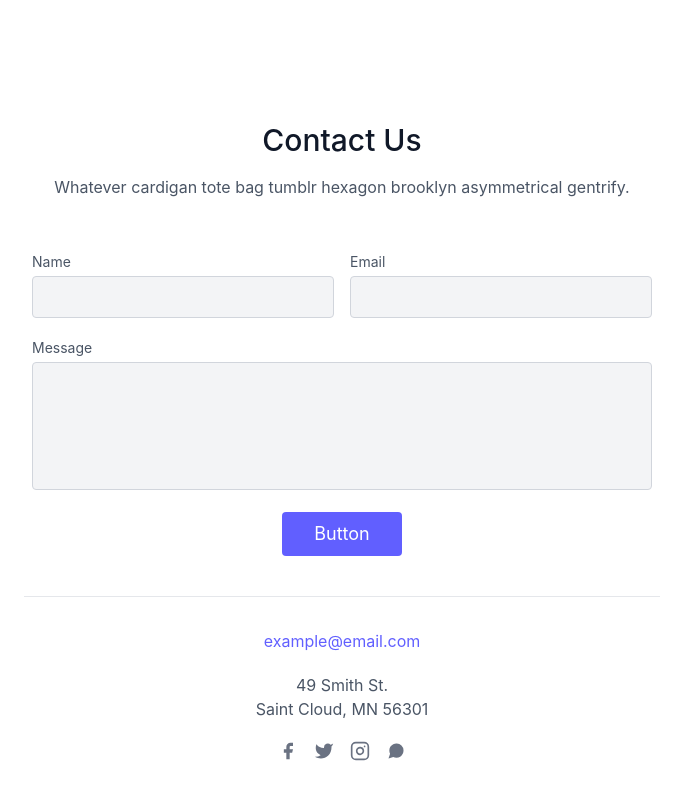
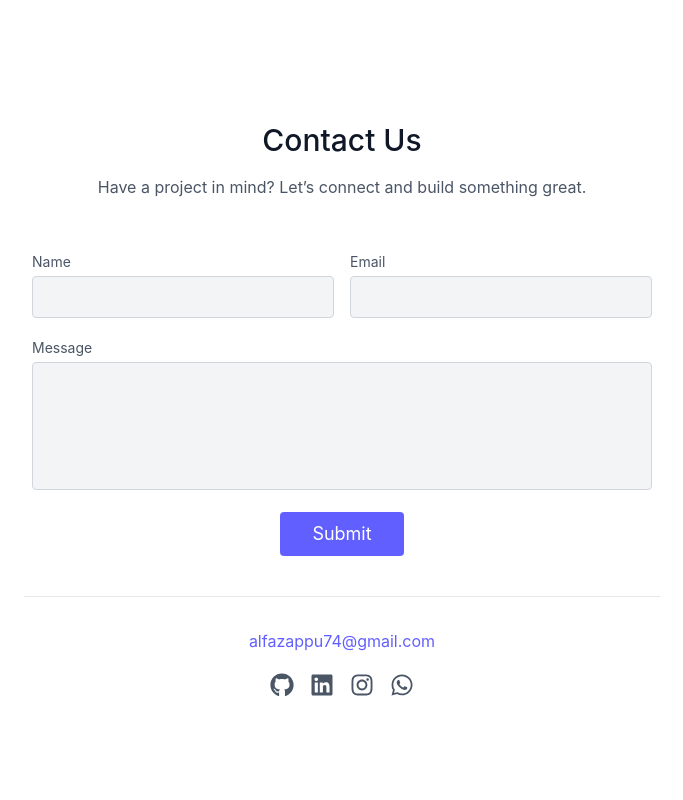
Before and after one commit to Alfaz-2000/myportfolio, a React (Vite) app: page / in a window 1280 px wide. Shown: the part 1736-2536 px from the top of the page, without its empty margins (298-981 px from the left). Built offline with nearby package versions, Linux system fonts and the light colour scheme.

Commit message:
feat: fixed logo and width moblie phone landscape

```diff
--- a/src/Components/Contact.jsx
+++ b/src/Components/Contact.jsx
@@ -1,4 +1,5 @@
 import React from 'react'
+import { FaGithub, FaLinkedin, FaInstagram, FaWhatsapp } from "react-icons/fa";
 
 const Contact = () => {
   return (
@@ -7,7 +8,7 @@ const Contact = () => {
   <div className="container px-5 py-24 mx-auto">
     <div className="flex flex-col text-center w-full mb-12">
       <h1 className="sm:text-3xl text-2xl font-medium title-font mb-4 text-gray-900">Contact Us</h1>
-      <p className="lg:w-2/3 mx-auto leading-relaxed text-base">Whatever cardigan tote bag tumblr hexagon brooklyn asymmetrical gentrify.</p>
+      <p className="lg:w-2/3 mx-auto leading-relaxed text-base">Have a project in mind? Let’s connect and build something great.</p>
     </div>
     <div className="lg:w-1/2 md:w-2/3 mx-auto">
       <div className="flex flex-wrap -m-2">
@@ -30,36 +31,17 @@ const Contact = () => {
           </div>
         </div>
         <div className="p-2 w-full">
-          <button className="flex mx-auto text-white bg-indigo-500 border-0 py-2 px-8 focus:outline-none hover:bg-indigo-600 rounded text-lg">Button</button>
+          <button className="flex mx-auto text-white bg-indigo-500 border-0 py-2 px-8 focus:outline-none hover:bg-indigo-600 rounded text-lg">Submit</button>
         </div>
         <div className="p-2 w-full pt-8 mt-8 border-t border-gray-200 text-center">
-          <a className="text-indigo-500">example@email.com</a>
-          <p className="leading-normal my-5">49 Smith St.
-            <br/>Saint Cloud, MN 56301
-          </p>
-          <span className="inline-flex">
-            <a className="text-gray-500">
-              <svg fill="currentColor" stroke-linecap="round" stroke-linejoin="round" stroke-width="2" className="w-5 h-5" viewBox="0 0 24 24">
-                <path d="M18 2h-3a5 5 0 00-5 5v3H7v4h3v8h4v-8h3l1-4h-4V7a1 1 0 011-1h3z"></path>
-              </svg>
-            </a>
-            <a className="ml-4 text-gray-500">
-              <svg fill="currentColor" stroke-linecap="round" stroke-linejoin="round" stroke-width="2" className="w-5 h-5" viewBox="0 0 24 24">
-                <path d="M23 3a10.9 10.9 0 01-3.14 1.53 4.48 4.48 0 00-7.86 3v1A10.66 10.66 0 013 4s-4 9 5 13a11.64 11.64 0 01-7 2c9 5 20 0 20-11.5a4.5 4.5 0 00-.08-.83A7.72 7.72 0 0023 3z"></path>
-              </svg>
-            </a>
-            <a className="ml-4 text-gray-500">
-              <svg fill="none" stroke="currentColor" stroke-linecap="round" stroke-linejoin="round" stroke-width="2" className="w-5 h-5" viewBox="0 0 24 24">
-                <rect width="20" height="20" x="2" y="2" rx="5" ry="5"></rect>
-                <path d="M16 11.37A4 4 0 1112.63 8 4 4 0 0116 11.37zm1.5-4.87h.01"></path>
-              </svg>
-            </a>
-            <a className="ml-4 text-gray-500">
-              <svg fill="currentColor" stroke-linecap="round" stroke-linejoin="round" stroke-width="2" className="w-5 h-5" viewBox="0 0 24 24">
-                <path d="M21 11.5a8.38 8.38 0 01-.9 3.8 8.5 8.5 0 01-7.6 4.7 8.38 8.38 0 01-3.8-.9L3 21l1.9-5.7a8.38 8.38 0 01-.9-3.8 8.5 8.5 0 014.7-7.6 8.38 8.38 0 013.8-.9h.5a8.48 8.48 0 018 8v.5z"></path>
-              </svg>
-            </a>
-          </span>
+          <a className="text-indigo-500">alfazappu74@gmail.com</a>
+
+          <div className="socials flex justify-center mt-5 mb-5 gap-4">
+                      <FaGithub size={24} />
+                      <FaLinkedin size={24} />
+                      <FaInstagram size={24} />
+                      <FaWhatsapp size={24} />
+                    </div>
         </div>
       </div>
     </div>
--- a/src/Components/Myskill.jsx
+++ b/src/Components/Myskill.jsx
@@ -26,7 +26,7 @@ const icons = [
 
 const TechMarquee = () => {
   return (
-    <div className="marquee py-10 min-h-[20vh]">
+    <div className="marquee min-w-screen py-10 min-h-[20vh]">
       <h2 className="text-2xl font-bold mb-7 text-center">SKILL'S</h2>
       <div className="marquee-track text-black">
         {[...icons, ...icons].map((Icon, index) => (
--- a/src/Components/Navbar.jsx
+++ b/src/Components/Navbar.jsx
@@ -7,7 +7,7 @@ const Navbar = () => {
     <>
 
     <nav className='sm:hidden flex bg-white justify-between items-center md:m-4 p-2 sticky top-0'>
-        <div className=" logo text-[#111111] font-medium justify-center mx-2 text-[#34C759]">HasAlfaz</div>
+        <div className=" logo font-bold justify-center text-2xl mx-2 text-[#34C759]">HasAlfaz</div>
         <div className="">
             <button onClick={()=>setopen(!open)}><RxHamburgerMenu /></button>
         </div>
```
